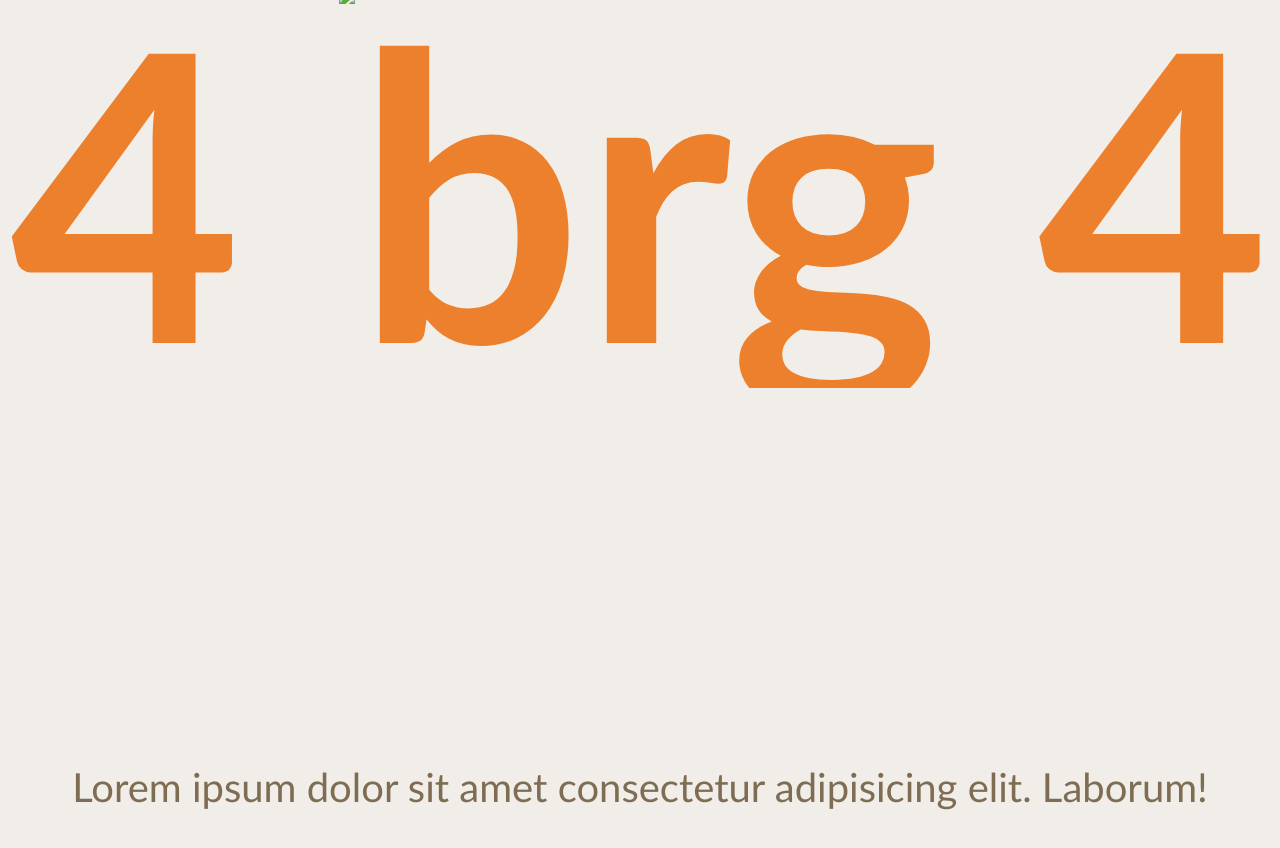
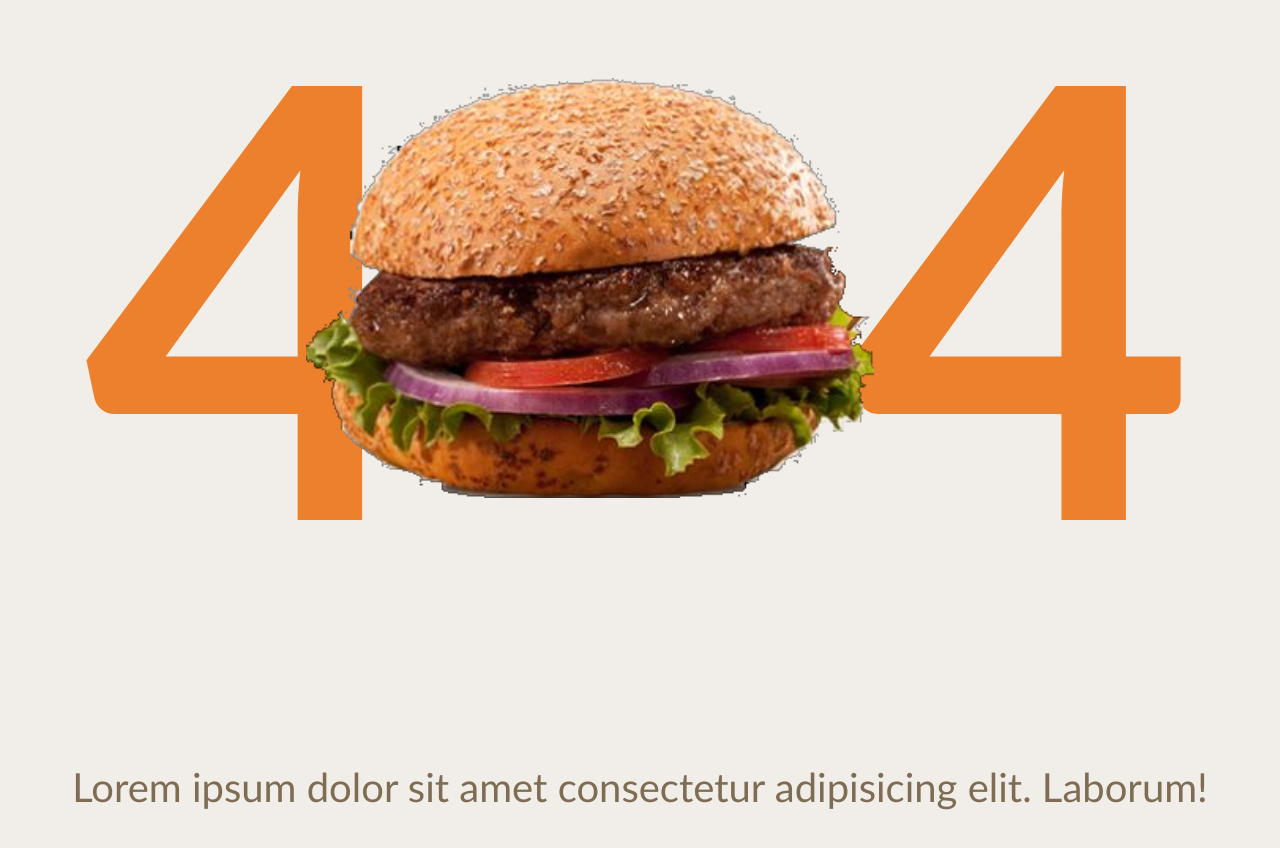
Before and after one commit to vitgri1/04-5-404-Burger-1, a website: page index.html in a window 1280 px wide. Shown: the top 848 px of the page. Drawn offline with Linux system fonts and the light colour scheme.

Commit message:
main title img #4

```diff
--- a/css/components/title.css
+++ b/css/components/title.css
@@ -1,8 +1,15 @@
 .title {
-    font-size: 400px;
+    font-size: 600px;
     color: #ED802D;
     line-height: 1em;
     font-weight: bold;
-    display: flex;
-    justify-content: center;
+    position: relative;
+    word-spacing: 0.45em;
 }
+
+.title  img {
+    height: 0.70em;
+    position: absolute;
+    top: 0.15em;
+    left: 0.37em;
+}
--- a/index.html
+++ b/index.html
@@ -18,9 +18,11 @@
 <body>
     <main class="container">
         <div class="title">
-            <div>4
-                <img src="#" alt="brg">
-                4</div>
+            <div>
+                4
+                <img src="./img/burger1.png" alt="brg">
+                4
+            </div>
         </div>
         <p class="description">Lorem ipsum dolor sit amet consectetur adipisicing elit. Laborum!</p>
     </main>
```
Also changed, not shown: img/burger1.png (added).
